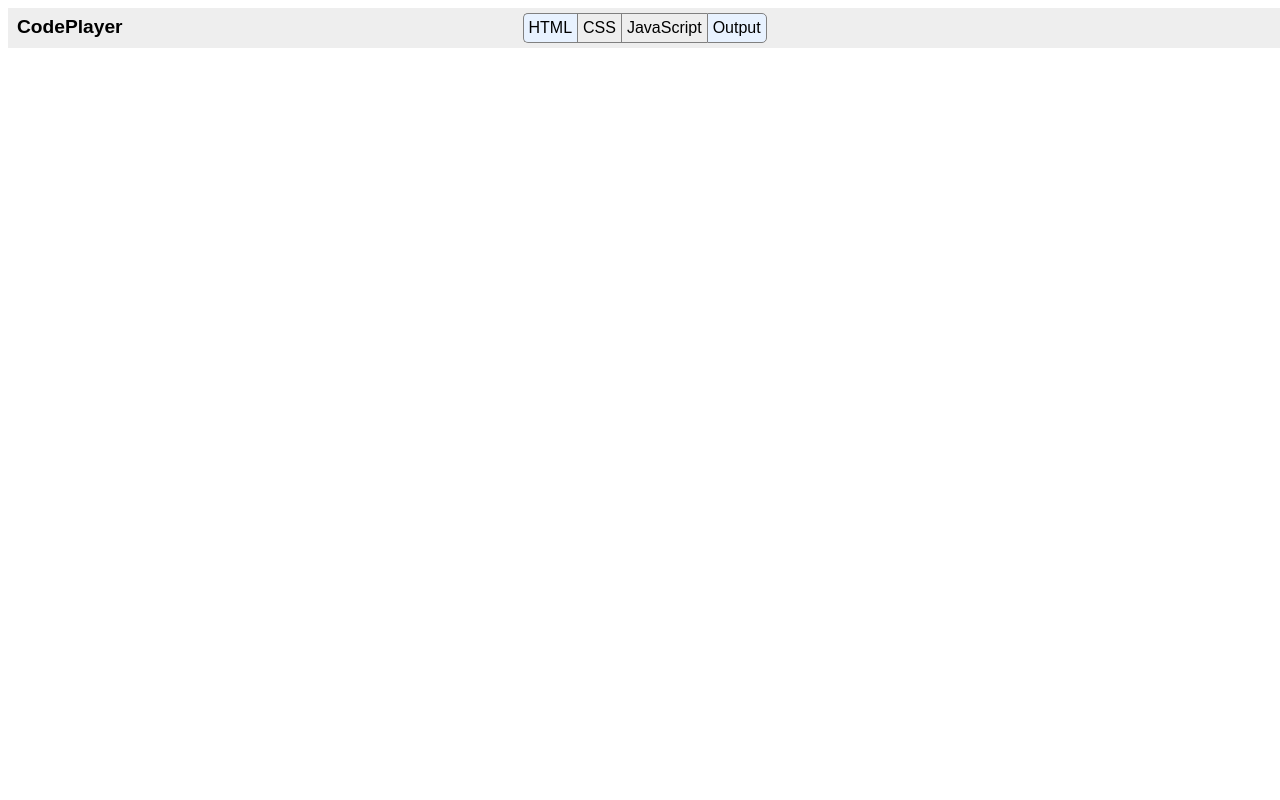
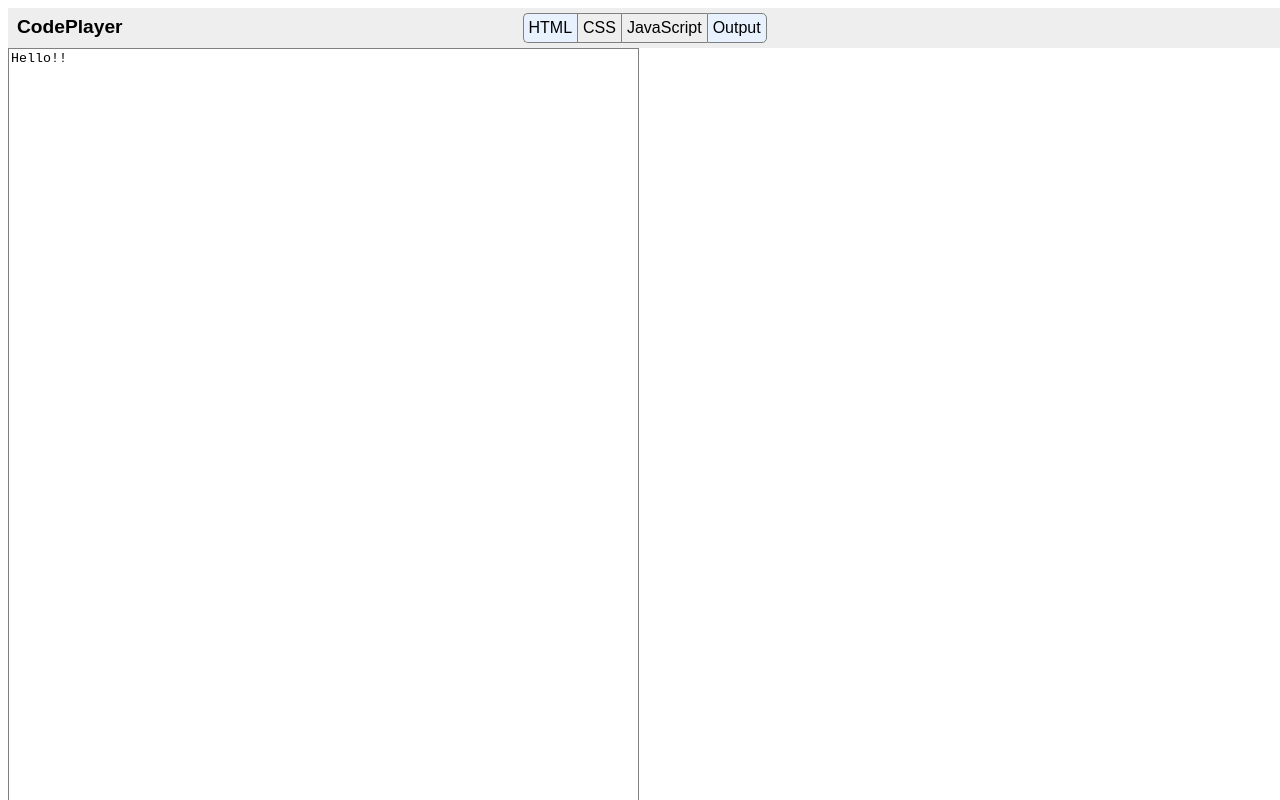
Before and after one commit to mitulpatel888/code-player, a plain HTML site: page index.html in a window 1280 px wide. Shown: the top 800 px of the page. Drawn offline with Linux system fonts and the light colour scheme.

Commit message:
HTML player is ready

```diff
--- a/index.html
+++ b/index.html
@@ -46,7 +46,15 @@
             .highlightedButton{
                 background-color: grey;
             }
+            textarea{
+                width: 50%;
+                resize: none; /*Prevent text area from being resized*/
 
+                border-color:grey;
+            }
+            .iframe{
+                border:none;
+            }
         </style>
     </head>
     <body>
@@ -63,7 +71,8 @@
             </div>
         </div>
         <div id="bodyContainer">
-
+            <textarea id="htmlPanel" class="panel">Hello!!</textarea>
+            <iframe id="outputPanel" class="panel"></iframe>
         </div>
         <script>
             $(".toggleButton").hover(function(){
@@ -75,6 +84,12 @@
                 $(this).toggleClass("active"); /*Toggle the "active" class */
                 $(this).removeClass("highlightedButton");
             })
+            $(".panel").height($(window).height()-$("#header").height()); /*Set height = page size-header size*/
+            $(".panel").width($(window).width() /2 - 15);
+
+            $("textarea").on('change keyup paste', function() { /*This will change content instantly*/
+                $("iframe").contents().find("html").html($("#htmlPanel").val());
+            });
         </script>
 
     </body>
```
